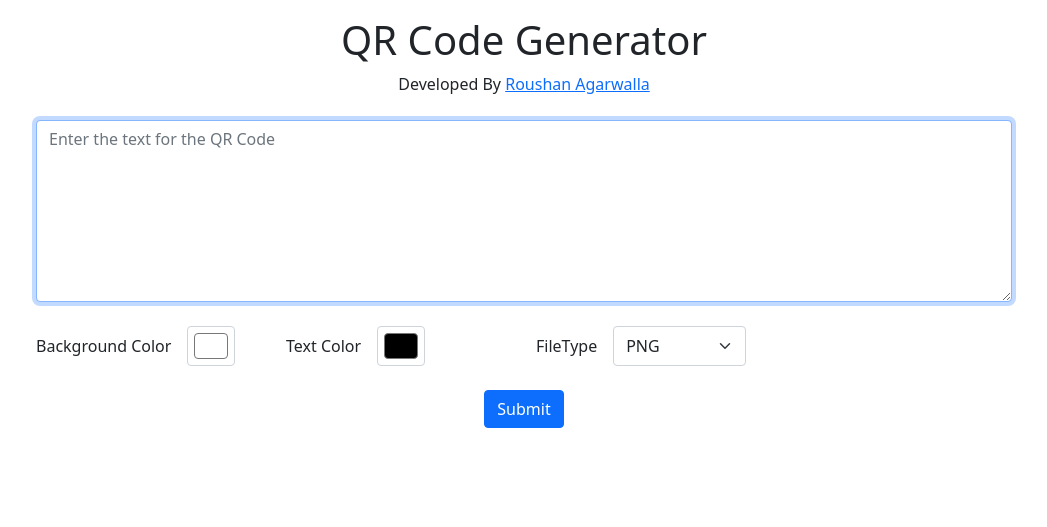
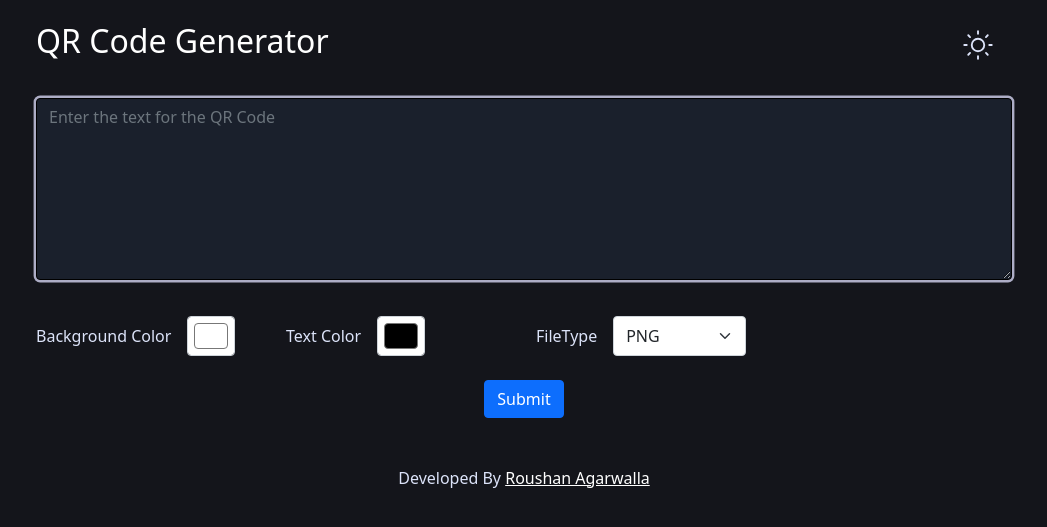
Before and after one commit to roushanagarwalla/QRCodeGeneratorWebApp, a Flask app: page / in a window 1280 px wide. Shown: the top 527 px of the page, without its empty margins (116-1163 px from the left). Run offline with Flask 2, Linux system fonts and the light colour scheme.

Commit message:
added dark mode

```diff
--- a/static/main.js
+++ b/static/main.js
@@ -1,3 +1,31 @@
-function remove_result(){
+function remove_result() {
     let img = document.getElementById('results').remove();
 }
+
+const color_mode = localStorage.getItem('color-mode');
+if (color_mode != null) {
+    document.documentElement.setAttribute('color-mode', color_mode);
+}
+
+if (window.CSS && CSS.supports("color", "var(--primary)")) {
+    var toggleColorMode = function toggleColorMode(e) {
+        if (e.currentTarget.classList.contains("light--hidden")) {
+            document.documentElement.setAttribute("color-mode", "light");
+
+            localStorage.setItem("color-mode", "light");
+            return;
+        }
+        document.documentElement.setAttribute("color-mode", "dark");
+
+        localStorage.setItem("color-mode", "dark");
+    };
+
+    var toggleColorButtons = document.querySelectorAll(".color-mode__btn");
+
+    toggleColorButtons.forEach(function (btn) {
+        btn.addEventListener("click", toggleColorMode);
+    });
+} else {
+    var btnContainer = document.querySelector(".color-mode__header");
+    btnContainer.style.display = "none";
+}
--- a/static/style.css
+++ b/static/style.css
@@ -1,8 +1,66 @@
+:root[color-mode=dark] {
+  --bg-color: #14151b;
+  --text-color: #dce3f9;
+  --heading-color: #fff;
+  --link-color: #fff;
+  --textarea-bg: #1A202C;
+  --textarea-color: #fff;
+  --textarea-bordercolor: black;
+  --textarea-boxsahdow: 0 0 0 0.15rem rgb(225 225 255 / 75%);
+}
+
+:root[color-mode=light] {
+  --bg-color: #fff;
+  --text-color: #000;
+  --heading-color: #121212;
+  --link-color: blue;
+  --textarea-bg: #fff;
+  --textarea-color: #1A202C;
+  --textarea-bordercolor: #ddd;
+  --textarea-boxsahdow: 0 0 0 0.25rem rgb(13 110 253 / 25%);
+}
+
+textarea {
+  background: var(--textarea-bg)!important;
+  color: var(--textarea-color)!important;
+  border-color: var(--textarea-bordercolor)!important;
+}
+
+textarea:focus {
+  box-shadow: var(--textarea-boxsahdow)!important;
+}
+
+h1, h2, h3, h4, h5, h6 {
+  color: var(--heading-color)!important;
+}
+
+a {
+  color: var(--link-color)!important;
+}
+
+a:hover {
+  text-decoration: none;
+}
+
+.btn-primary {
+  color: white!important;
+}
+
+body {
+  background-color: var(--bg-color)!important;
+  color: var(--text-color)!important;
+}
+
+.header {
+  display: flex;
+  align-items: center;
+}
+
 .container {
   max-width: 1000px;
 }
 
-.color-container{
+.color-container {
   display: flex;
   align-content: center;
   flex-wrap: nowrap;
@@ -11,6 +69,52 @@
   align-items: flex-end;
 }
 
-.filetype-container{
+.filetype-container {
   display: flex;
+  margin-top: 0.75rem;
 }
+
+:root[color-mode="light"] .color-mode .light--hidden {
+  display: none;
+}
+
+:root[color-mode="dark"] .color-mode .dark--hidden {
+  display: none;
+}
+
+.color-mode {
+  padding: .8rem;
+  margin-left: auto;
+}
+
+.color-mode__btn {
+  display: flex;
+  align-items: flex-end;
+  justify-content: right;
+  line-height: 1;
+  color: var(--text-color);
+  cursor: pointer;
+  background: none;
+  border: none;
+}
+
+.color-mode__btn svg {
+  width: 30px;
+  height: 30px;
+  margin-left: 7px;
+  fill: none;
+  stroke: var(--text-color);
+  stroke-linecap: round;
+  stroke-linejoin: round;
+  stroke-width: 1.5px;
+}
+
+.color-mode__btn:hover svg, .color-mode__btn:focus svg, .color-mode__btn:focus {
+  outline: none;
+  fill: #fff7d6;
+  fill: var(--tertiary, #fff7d6);
+}
+
+.menu-toggle {
+  display: none;
+}
--- a/templates/index.html
+++ b/templates/index.html
@@ -1,5 +1,5 @@
 <!DOCTYPE html>
-<html>
+<html color-mode="dark">
   <head>
     <link
       rel="apple-touch-icon"
@@ -32,11 +32,62 @@
     />
     <link rel="stylesheet" href="{{url_for('static', filename='style.css')}}" />
     <title>QrCode Generator</title>
+    <svg style="display: none">
+      <symbol viewBox="0 0 24 24" id="moon">
+        <path d="M21 12.79A9 9 0 1 1 11.21 3 7 7 0 0 0 21 12.79z"></path>
+      </symbol>
+      <symbol viewBox="0 0 24 24" id="sun">
+        <circle cx="12" cy="12" r="5"></circle>
+        <line x1="12" y1="1" x2="12" y2="3"></line>
+        <line x1="12" y1="21" x2="12" y2="23"></line>
+        <line x1="4.22" y1="4.22" x2="5.64" y2="5.64"></line>
+        <line x1="18.36" y1="18.36" x2="19.78" y2="19.78"></line>
+        <line x1="1" y1="12" x2="3" y2="12"></line>
+        <line x1="21" y1="12" x2="23" y2="12"></line>
+        <line x1="4.22" y1="19.78" x2="5.64" y2="18.36"></line>
+        <line x1="18.36" y1="5.64" x2="19.78" y2="4.22"></line>
+      </symbol>
+      <symbol viewBox="0 0 20 20" fill="currentColor" id="clock">
+        <path
+          fill="#aaa"
+          fill-rule="evenodd"
+          d="M10 18a8 8 0 100-16 8 8 0 000 16zm1-12a1 1 0 10-2 0v4a1 1 0 00.293.707l2.828 2.829a1 1 0 101.415-1.415L11 9.586V6z"
+          clip-rule="evenodd"
+        />
+      </symbol>
+      <symbol viewBox="0 0 20 20" fill="currentColor" id="tag">
+        <path
+          fill="#aaa"
+          fill-rule="evenodd"
+          d="M17.707 9.293a1 1 0 010 1.414l-7 7a1 1 0 01-1.414 0l-7-7A.997.997 0 012 10V5a3 3 0 013-3h5c.256 0 .512.098.707.293l7 7zM5 6a1 1 0 100-2 1 1 0 000 2z"
+          clip-rule="evenodd"
+        />
+      </symbol>
+    </svg>
   </head>
   <body>
     <div class="container">
-      <h1 class="text-center mt-3">QR Code Generator</h1>
-      <p class="text-center">Developed By <a href="https://github.com/roushanagarwalla" target="_blank">Roushan Agarwalla</a></p>
+      <div class="header mt-3">
+        <h1 class="text-center h2">QR Code Generator</h1>
+        <div class="color-mode">
+          <button
+            class="color-mode__btn light--hidden"
+            aria-label="Toggle light mode"
+          >
+            <svg aria-hidden="true">
+              <use href="#sun"></use>
+            </svg>
+          </button>
+          <button
+            class="color-mode__btn dark--hidden"
+            aria-label="Toggle dark mode"
+          >
+            <svg aria-hidden="true">
+              <use href="#moon"></use>
+            </svg>
+          </button>
+        </div>
+      </div>
       <form class="my-4" role="form" method="POST" action="/">
         <div class="form-group">
           <textarea
@@ -97,7 +148,7 @@
           Submit
         </button>
       </form>
-      <br>
+      <br />
       {% if results['filename'] %}
       <div id="results">
         <h2 class="text-center">Generated QR Code</h2>
@@ -105,7 +156,7 @@
           <a
             href="/download"
             style="margin: 0 auto"
-            class="btn btn-primary"
+            class="btn btn-primary my-4"
             onclick="remove_result()"
             >Download</a
           >
@@ -118,6 +169,12 @@
       </div>
       {% endif %}
     </div>
+    <p class="text-center">
+      Developed By
+      <a href="https://github.com/roushanagarwalla" target="_blank"
+        >Roushan Agarwalla</a
+      >
+    </p>
     <script src="{{ url_for('static', filename='main.js') }}"></script>
     <script
       src="https://cdn.jsdelivr.net/npm/bootstrap@5.0.2/dist/js/bootstrap.bundle.min.js"
```
Also changed, not shown: app.py (+61 -38 lines). Lines whose indentation alone changed are shown as unchanged.
